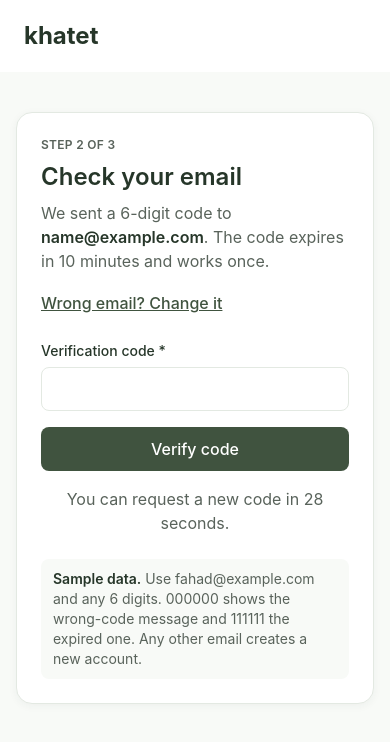
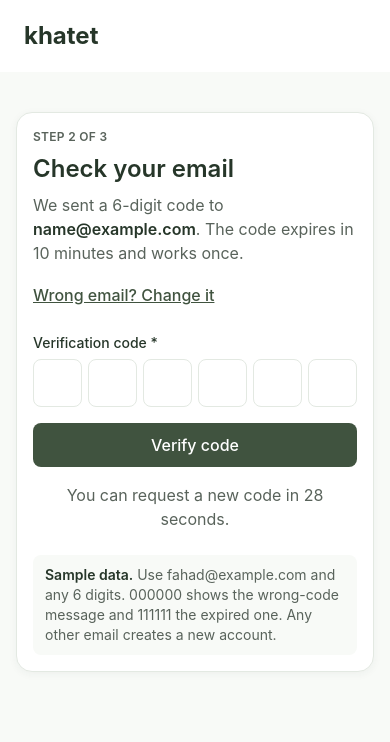
Before and after one commit to FahadmAlmutairi/khatet, a React (Vite) app in the folder apps/web/: page /sign-in in a window 390 px wide. Both pictures are taken after typing "name@example.com" into the empty fields and a click on the button "Send code". Shown: the top 742 px of the page. Built offline with nearby package versions, Linux system fonts and the light colour scheme.

Commit message:
feat(web): enter the email code in six digit boxes
Typing moves to the next box, Backspace moves back, and pasting or the phone's code suggestion fills all six. Each box stays at least 44px wide on a 360px screen.

```diff
--- a/apps/web/src/features/auth/AuthLayout.jsx
+++ b/apps/web/src/features/auth/AuthLayout.jsx
@@ -5,7 +5,7 @@ export default function AuthLayout({ step, title, children }) {
         <p className="text-2xl font-bold text-heading">khatet</p>
       </header>
       <main id="main" className="flex flex-1 items-start justify-center px-4 py-10 sm:items-center">
-        <section className="w-full max-w-md rounded-2xl border border-line bg-white p-6 shadow-card sm:p-8">
+        <section className="w-full max-w-md rounded-2xl border border-line bg-white p-4 shadow-card sm:p-8">
           {step && <p className="text-xs font-semibold uppercase tracking-wide text-muted">{step}</p>}
           <h1 className="mt-2 text-2xl font-semibold text-heading">{title}</h1>
           {children}
--- /dev/null
+++ b/apps/web/src/features/auth/CodeInput.jsx
@@ -0,0 +1,86 @@
+import { useId, useRef } from 'react'
+
+const LENGTH = 6
+
+// Six one-digit boxes that act as one field: typing moves forward, Backspace moves
+// back, and pasting or the phone's one-time-code suggestion fills every box.
+export default function CodeInput({ value, onChange, error, label = 'Verification code' }) {
+  const id = useId()
+  const refs = useRef([])
+  const digits = Array.from({ length: LENGTH }, (_, index) => value[index] ?? '')
+
+  function focusBox(index) {
+    refs.current[Math.min(Math.max(index, 0), LENGTH - 1)]?.focus()
+  }
+
+  function fill(start, text) {
+    const incoming = text.replace(/\D/g, '')
+    if (!incoming) return
+    const next = [...digits]
+    for (let i = 0; i < incoming.length && start + i < LENGTH; i += 1) next[start + i] = incoming[i]
+    onChange(next.join('').slice(0, LENGTH))
+    focusBox(start + incoming.length)
+  }
+
+  function onKeyDown(event, index) {
+    if (event.key === 'Backspace') {
+      event.preventDefault()
+      const next = [...digits]
+      if (next[index]) {
+        next[index] = ''
+      } else if (index > 0) {
+        next[index - 1] = ''
+        focusBox(index - 1)
+      }
+      onChange(next.join(''))
+    } else if (event.key === 'ArrowLeft') {
+      event.preventDefault()
+      focusBox(index - 1)
+    } else if (event.key === 'ArrowRight') {
+      event.preventDefault()
+      focusBox(index + 1)
+    }
+  }
+
+  return (
+    <div role="group" aria-labelledby={`${id}-label`} aria-describedby={error ? `${id}-error` : undefined} className="flex flex-col gap-1.5">
+      <span id={`${id}-label`} className="text-sm font-medium text-heading">
+        {label}
+        <span aria-hidden="true"> *</span>
+      </span>
+      <div className="flex gap-1.5 sm:gap-2">
+        {digits.map((digit, index) => (
+          <input
+            key={index}
+            ref={(node) => {
+              refs.current[index] = node
+            }}
+            value={digit}
+            onChange={(event) => {
+              const typed = event.target.value
+              // A full code (autofill) fills from the first box; otherwise keep the newest digit.
+              if (typed.replace(/\D/g, '').length >= LENGTH) fill(0, typed)
+              else fill(index, typed.slice(-1))
+            }}
+            onKeyDown={(event) => onKeyDown(event, index)}
+            onPaste={(event) => {
+              event.preventDefault()
+              fill(index, event.clipboardData.getData('text'))
+            }}
+            onFocus={(event) => event.target.select()}
+            inputMode="numeric"
+            autoComplete={index === 0 ? 'one-time-code' : 'off'}
+            aria-label={`Digit ${index + 1} of ${LENGTH}`}
+            aria-invalid={Boolean(error)}
+            className="size-12 min-w-0 flex-1 rounded-lg border border-line bg-white text-center font-mono text-2xl text-heading focus:border-action aria-[invalid=true]:border-2 aria-[invalid=true]:border-blocked sm:size-14 sm:flex-none"
+          />
+        ))}
+      </div>
+      {error && (
+        <p id={`${id}-error`} className="text-sm font-medium text-blocked">
+          {error}
+        </p>
+      )}
+    </div>
+  )
+}
--- a/apps/web/src/features/auth/VerifyCodePage.jsx
+++ b/apps/web/src/features/auth/VerifyCodePage.jsx
@@ -3,8 +3,8 @@ import { Link, Navigate, useLocation, useNavigate } from 'react-router'
 import { errorMessage, fieldError } from '../../api/errors.js'
 import { useRequestCode, useVerifyCode } from '../../api/hooks.js'
 import Button from '../../components/ui/Button.jsx'
-import { TextField } from '../../components/ui/Field.jsx'
 import AuthLayout, { SampleSignInNote } from './AuthLayout.jsx'
+import CodeInput from './CodeInput.jsx'
 
 const RESEND_SECONDS = 30
 
@@ -53,18 +53,7 @@ export default function VerifyCodePage() {
         Wrong email? Change it
       </Link>
       <form onSubmit={submit} noValidate className="mt-4 flex flex-col gap-4">
-        <TextField
-          label="Verification code"
-          name="code"
-          inputMode="numeric"
-          autoComplete="one-time-code"
-          maxLength={6}
-          required
-          value={code}
-          onChange={(event) => setCode(event.target.value.replace(/\D/g, ''))}
-          error={codeError}
-          className="font-mono text-xl tracking-[0.4em]"
-        />
+        <CodeInput value={code} onChange={setCode} error={codeError} />
         {verify.isError && !codeError && (
           <p role="alert" className="text-base text-blocked">
             {errorMessage(verify.error)}
```
Also changed, not shown: 1 other file (tests, documents, lock files or other folders).
